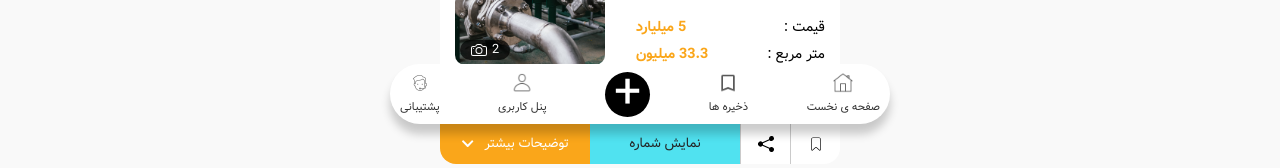
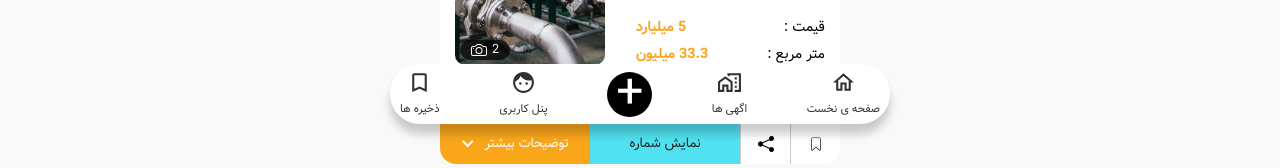
Before and after one commit to webzen-dev/melk, a React (Create React App) app: page /adverts in a window 1280 px wide. Shown: the part 656-824 px from the top of the page. Built offline with nearby package versions, Linux system fonts and the light colour scheme.

Commit message:
chaged menu icon

```diff
--- a/src/App.css
+++ b/src/App.css
@@ -26,9 +26,10 @@
   justify-content: center;
   gap: 5px;
 }
-.menu .menu-item img {
-  width: 20px;
-  height: 20px;
+.menu .menu-item svg {
+
+  width: 25px;
+  height: 25px;
 }
 
 .menu .main-menu-item {
--- a/src/components/Menu.tsx
+++ b/src/components/Menu.tsx
@@ -1,29 +1,34 @@
+import {
+  MdBookmarkBorder,
+  MdFace,
+  MdOutlineHome,
+  MdOutlineHomeWork,
+} from "react-icons/md";
 import { Link } from "react-router-dom";
 
 const Menu = () => {
   return (
     <div className="menu">
       <Link to={"/"} className="menu-item">
-        <img src="/images/home-menu.png" alt="" />
+        <MdOutlineHome />
         <span>صفحه ی نخست</span>
+      </Link>{" "}
+      <Link to={"/adverts"} className="menu-item">
+        <MdOutlineHomeWork />
+        <span>اگهی ها</span>
       </Link>
-      <a href="#" className="menu-item">
-        <img src="/images/bookmark.png" alt="" />
-        <span>ذخیره ها</span>
-      </a>
       <a href="#" className="menu-item main-menu-item">
         <span>+</span>
       </a>
       <Link to="/panel" className="menu-item">
-        <img src="/images/user.png" alt="" />
+      <MdFace />
 
         <span>پنل کاربری</span>
       </Link>
-      <a href="#" className="menu-item">
-        {" "}
-        <img src="/images/online-support.png" alt="" />
-        <span>پشتیبانی</span>
-      </a>
+      <Link to={"/saved-adverts"} className="menu-item">
+        <MdBookmarkBorder />
+        <span>ذخیره ها</span>
+      </Link>
     </div>
   );
 };
--- a/src/styles/style.css
+++ b/src/styles/style.css
@@ -24,7 +24,6 @@
   direction: rtl;
   background: url("/public/images/tehran.jpg") no-repeat center center;
   background-size: cover;
-  /* background-attachment: fixed; */
   z-index: 1;
 }
 
@@ -640,16 +639,16 @@
   color: #595959;
   background: #f0f0f0;
   overflow: hidden;
-  animation: description 1s ease;
   animation-fill-mode: forwards;
   flex: 1;
+  animation: description 1s ease;
 }
 @keyframes description {
-  from {
+  0% {
     height: 0;
   }
-  to {
-    height: 400px;
+  100% {
+    /* height: 400px; */
     min-height: 410px;
   }
 }
@@ -740,14 +739,7 @@
   padding: 10px;
   background: rgb(252, 213, 145);
 }
-@keyframes descriptionItem {
-  from {
-    height: 0px;
-  }
-  to {
-    height: auto;
-  }
-}
+
 
 .advert-item .share-file-box {
   position: fixed;
@@ -922,15 +914,6 @@
   }
 }
 
-@keyframes descriptionM {
-  from {
-    height: 0;
-  }
-  to {
-    height: 450px;
-    min-height: 450px;
-  }
-}
 .dashboard {
   direction: rtl;
 }
@@ -1157,7 +1140,6 @@
   .advert-box .advert-item .more-description-box {
     min-height: 450px;
     animation-fill-mode: none;
-    animation: 1s descriptionM ease-in-out;
   }
   .advert-box {
     padding: 10px;
```
